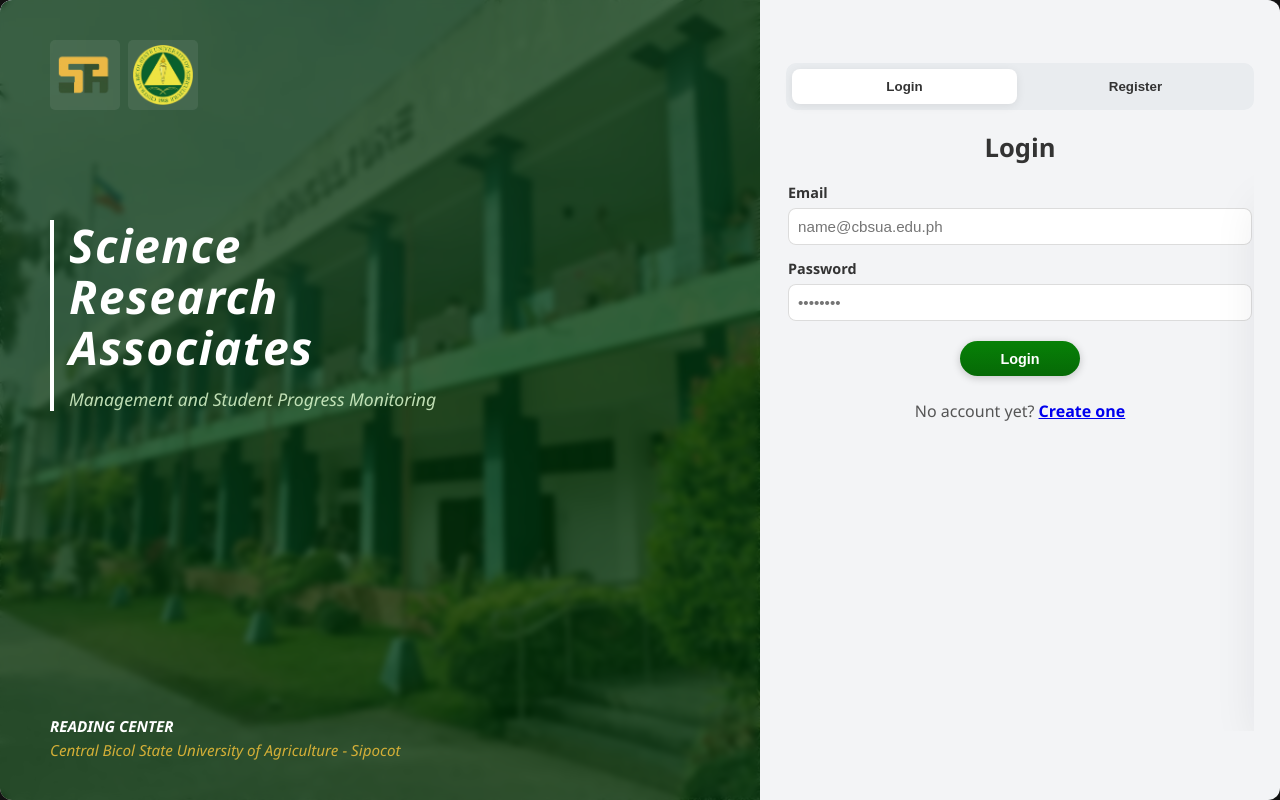
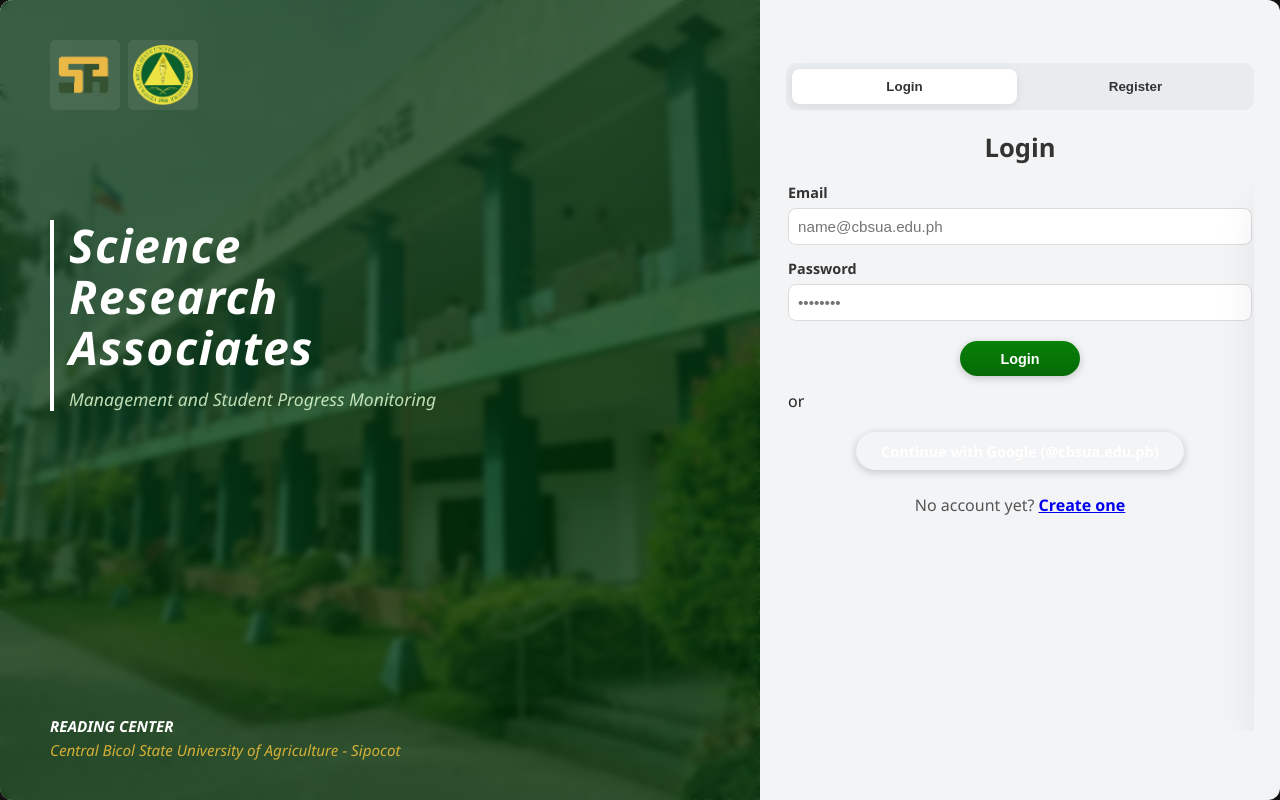
Before and after one commit to bermejoFlorence/SRA-Management-System, a PHP site: page /login.php in a window 1280 px wide. Run offline with PHP 8.4, Linux system fonts and the light colour scheme; data that the repository does not hold is empty; some libraries are stand-ins or nearby versions.

Commit message:
login with google

```diff
--- a/login.php
+++ b/login.php
@@ -105,11 +105,23 @@
               <input type="password" name="password" placeholder="••••••••" required autocomplete="current-password" />
             </label>
             <div class="buttons">
-              <button type="submit" class="btn login-btn" id="loginBtn">Login</button>
-            </div>
-            <p class="switch-hint">No account yet?
-              <a href="#" id="goRegister">Create one</a>
-            </p>
+  <button type="submit" class="btn login-btn" id="loginBtn">Login</button>
+</div>
+
+<div class="or-divider">
+  <span>or</span>
+</div>
+
+<div class="buttons">
+  <a href="google_login.php" class="btn login-google-btn">
+    Continue with Google (@cbsua.edu.ph)
+  </a>
+</div>
+
+<p class="switch-hint">No account yet?
+  <a href="#" id="goRegister">Create one</a>
+</p>
+
           </form>
         </div>
 
```
